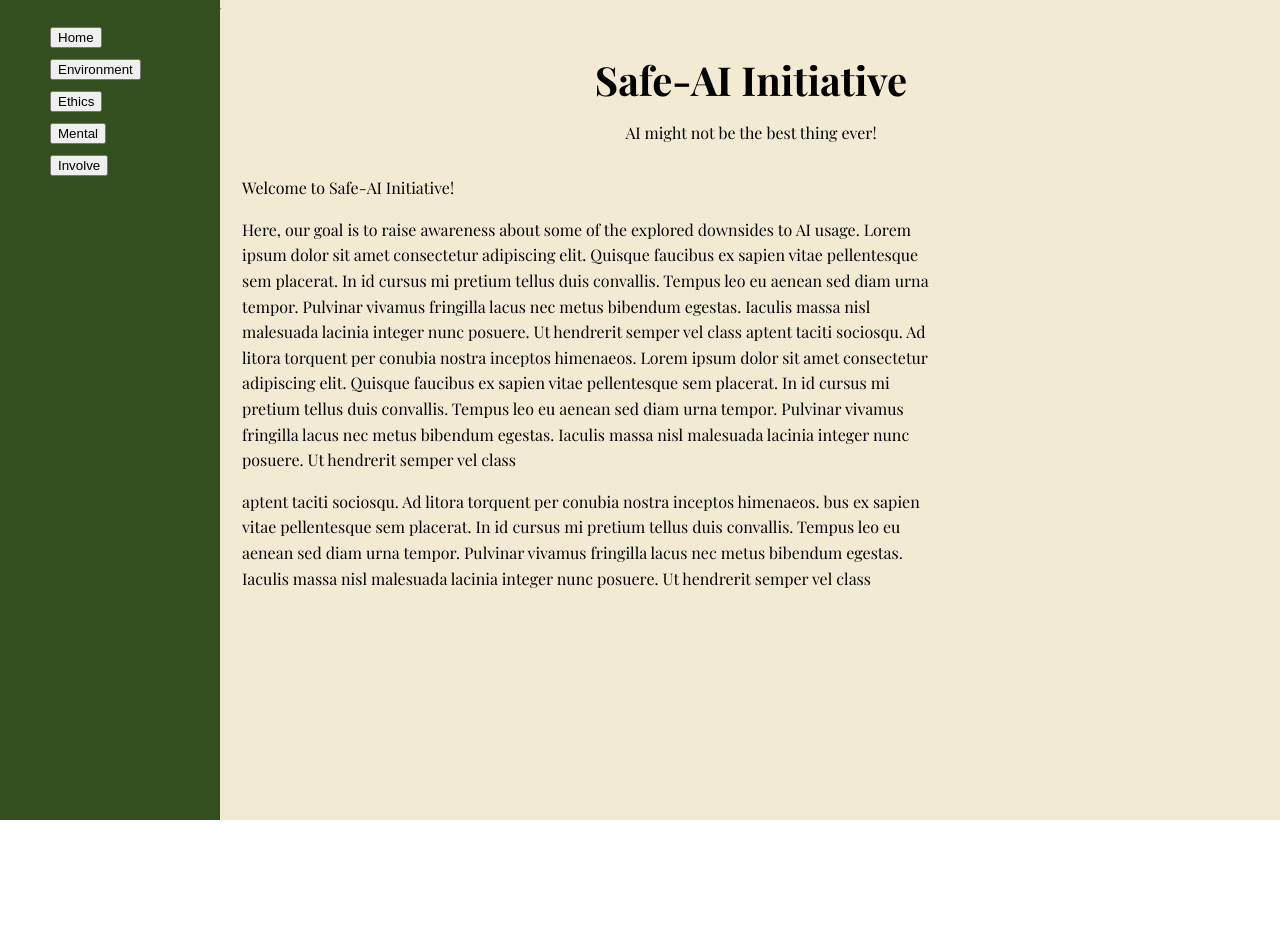
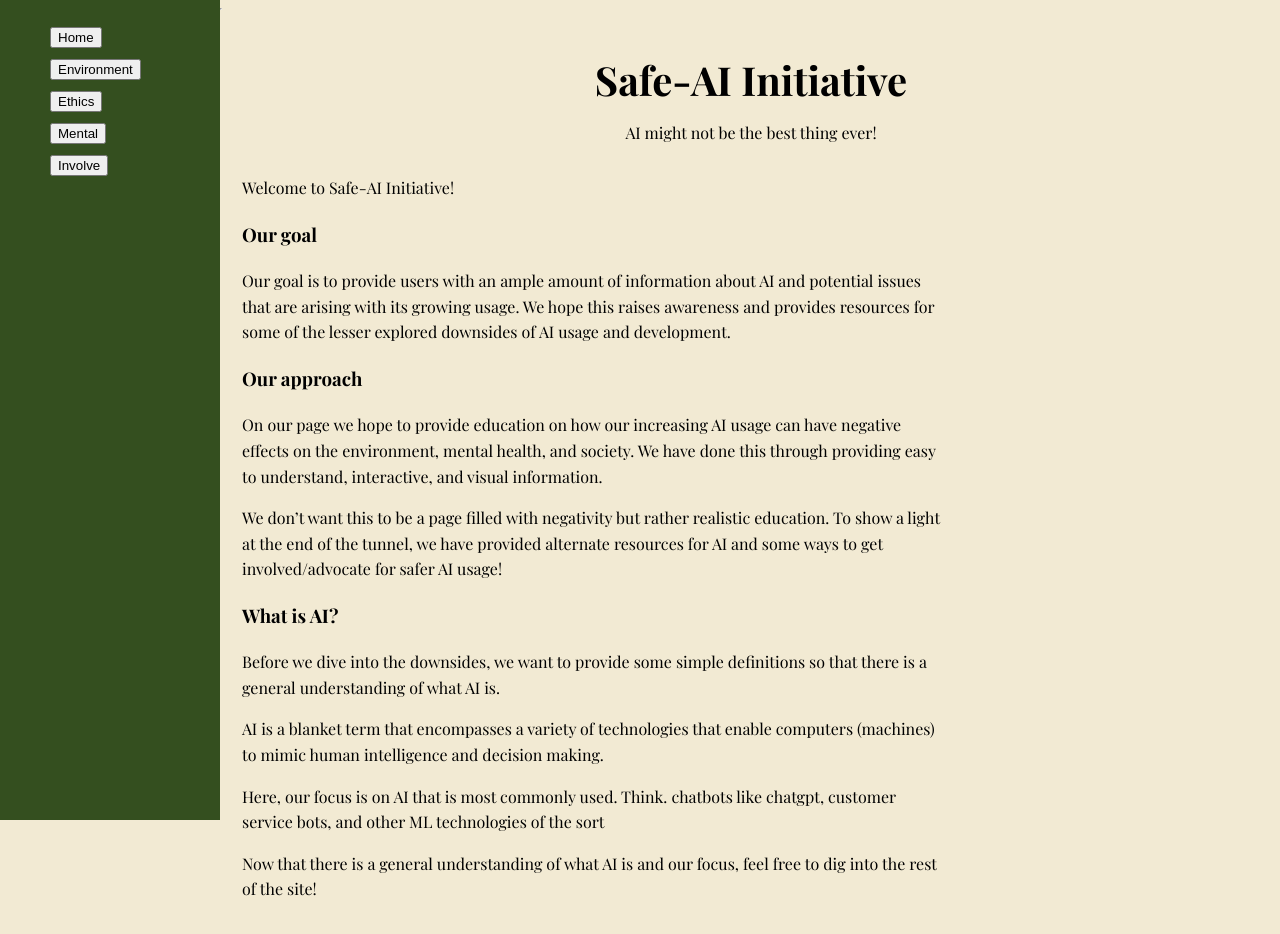
Before and after one commit to TsLu1s/talknexus, a React (Create React App) app: page / in a window 1280 px wide. Shown: the top 934 px of the page. Before the commit the page ends 820 px from the top, so only its background shows below. Built offline with nearby package versions, Linux system fonts and the light colour scheme; a web font is replaced by a local one.

Commit message:
added homepage text

```diff
--- a/src/components/Home.js
+++ b/src/components/Home.js
@@ -20,8 +20,16 @@ function TextBlock1(){
     return (
         <div className='homepageText1'>
             <p style={{ textAlign: "left" }}> Welcome to Safe-AI Initiative! </p>
-            <p style={{ textAlign: "left" }}> Here, our goal is to raise awareness about some of the explored downsides to AI usage. Lorem ipsum dolor sit amet consectetur adipiscing elit. Quisque faucibus ex sapien vitae pellentesque sem placerat. In id cursus mi pretium tellus duis convallis. Tempus leo eu aenean sed diam urna tempor. Pulvinar vivamus fringilla lacus nec metus bibendum egestas. Iaculis massa nisl malesuada lacinia integer nunc posuere. Ut hendrerit semper vel class aptent taciti sociosqu. Ad litora torquent per conubia nostra inceptos himenaeos. Lorem ipsum dolor sit amet consectetur adipiscing elit. Quisque faucibus ex sapien vitae pellentesque sem placerat. In id cursus mi pretium tellus duis convallis. Tempus leo eu aenean sed diam urna tempor. Pulvinar vivamus fringilla lacus nec metus bibendum egestas. Iaculis massa nisl malesuada lacinia integer nunc posuere. Ut hendrerit semper vel class </p>
-            <p style={{ textAlign: "left" }}> aptent taciti sociosqu. Ad litora torquent per conubia nostra inceptos himenaeos. bus ex sapien vitae pellentesque sem placerat. In id cursus mi pretium tellus duis convallis. Tempus leo eu aenean sed diam urna tempor. Pulvinar vivamus fringilla lacus nec metus bibendum egestas. Iaculis massa nisl malesuada lacinia integer nunc posuere. Ut hendrerit semper vel class </p>
+            <h3> Our goal </h3>
+            <p style={{ textAlign: "left" }}> Our goal is to provide users with an ample amount of information about AI 	and potential issues that are arising with its growing usage. We hope this raises awareness and provides resources for some of the lesser explored downsides of AI usage and development. </p>
+            <h3> Our approach </h3>
+            <p style={{ textAlign: "left" }}> On our page we hope to provide education on how our increasing AI usage can have negative effects on the environment, mental health, and society. We have done this through providing easy to understand, interactive, and visual information.  </p>
+            <p style={{ textAlign: "left" }}> We don’t want this to be a page filled with negativity but rather realistic education. To show a light at the end of the tunnel, we have provided alternate resources for AI and some ways to get involved/advocate for safer AI usage!  </p>
+            <h3> What is AI? </h3>
+            <p style={{ textAlign: "left" }}> Before we dive into the downsides, we want to provide some simple definitions so that there is a general understanding of what AI is. </p>
+            <p style={{ textAlign: "left" }}> AI is a blanket term that encompasses a variety of technologies that enable computers (machines) to mimic human intelligence and decision making. </p>
+            <p style={{ textAlign: "left" }}> Here, our focus is on AI that is most commonly used. Think. chatbots like chatgpt, customer service bots, and other ML technologies of the sort </p>
+            <p style={{ textAlign: "left" }}> Now that there is a general understanding of what AI is and our focus, feel free to dig into the rest of the site! </p>
         </div>
     )
 }
```
